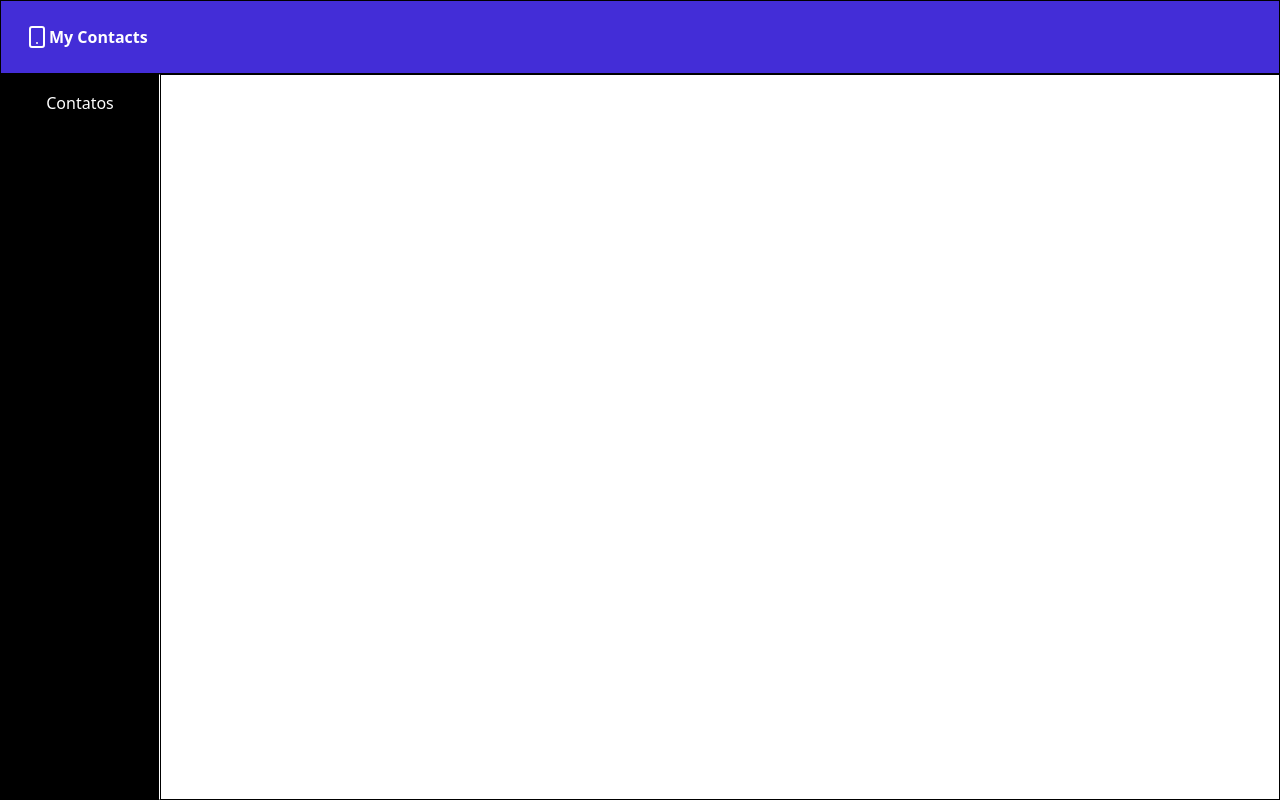
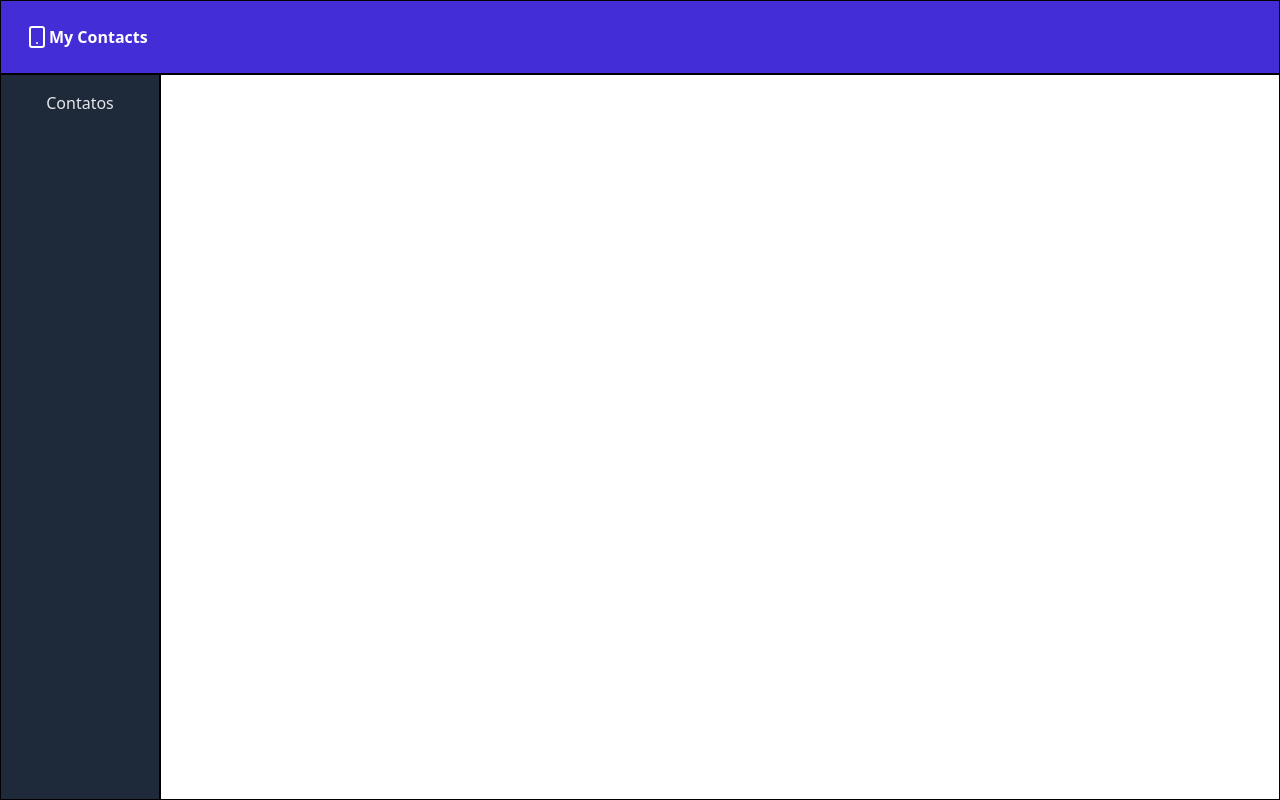
Before and after one commit to PedroHenriqueBRO/Projeto_Full_Stack_Contacts, a React (Vite) app in the folder frontend/: page / in a window 1280 px wide. Built offline with nearby package versions, Linux system fonts and the light colour scheme.

Commit message:
style: mudança de cor de bg e text color

```diff
--- a/frontend/src/components/BarraDeNavegacao.tsx
+++ b/frontend/src/components/BarraDeNavegacao.tsx
@@ -1,6 +1,6 @@
 function BarraDeNavegacao(props){
-    return(<div className="col-span-3 md:col-span-1 bg-black p-4 gap-10 flex flex-col border-r-white border flex-grow">
-        <button className=" hover:text-gray-500 text-white" onClick={
+    return(<div className="col-span-3 md:col-span-1 bg-gray-800 p-4 gap-10 flex flex-col border flex-grow">
+        <button className=" hover:text-gray-500 text-gray-200" onClick={
             async ()=> {
                 // eslint-disable-next-line @typescript-eslint/no-unused-expressions
                 if(props.layout===0) {
```
